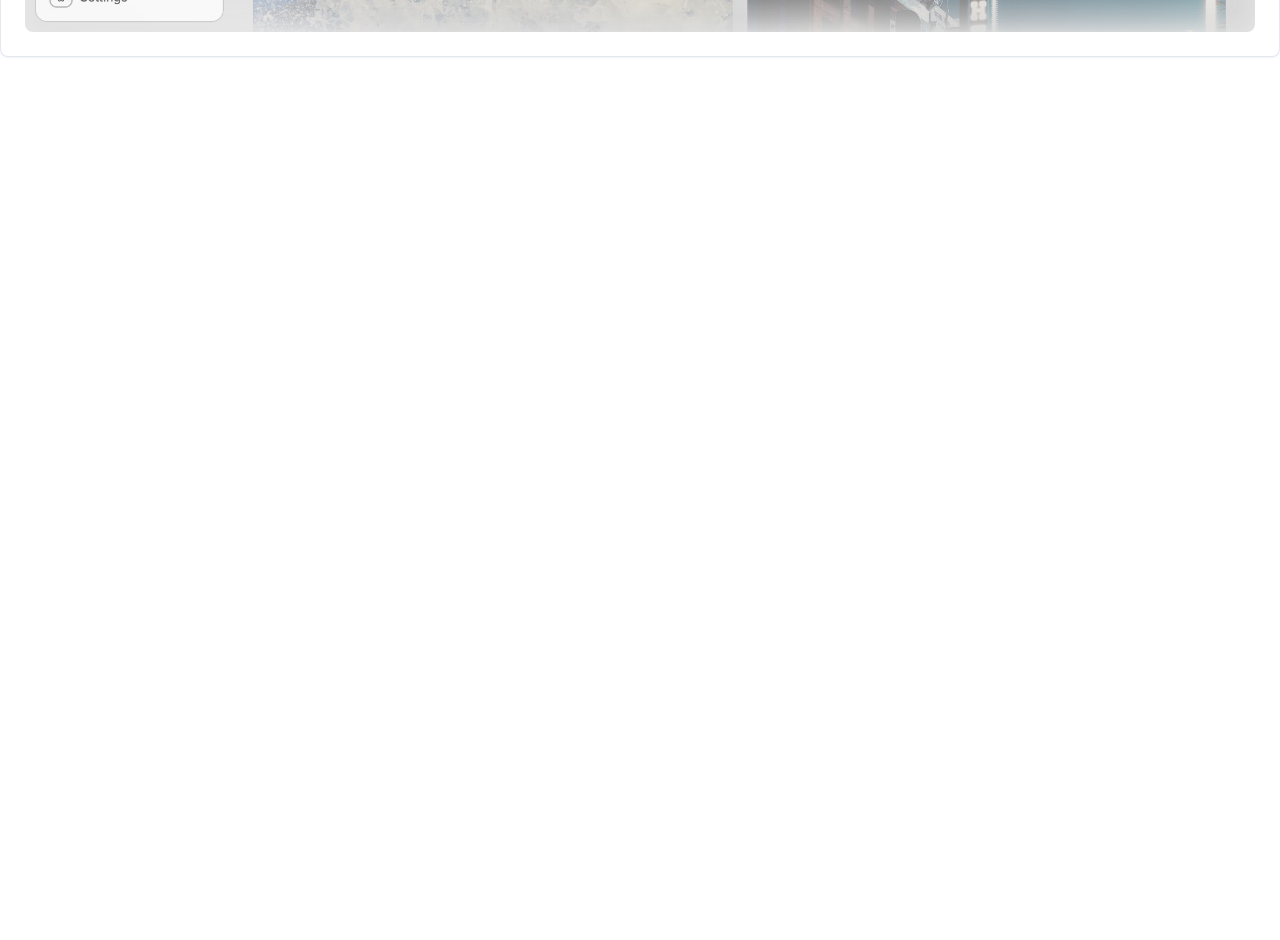
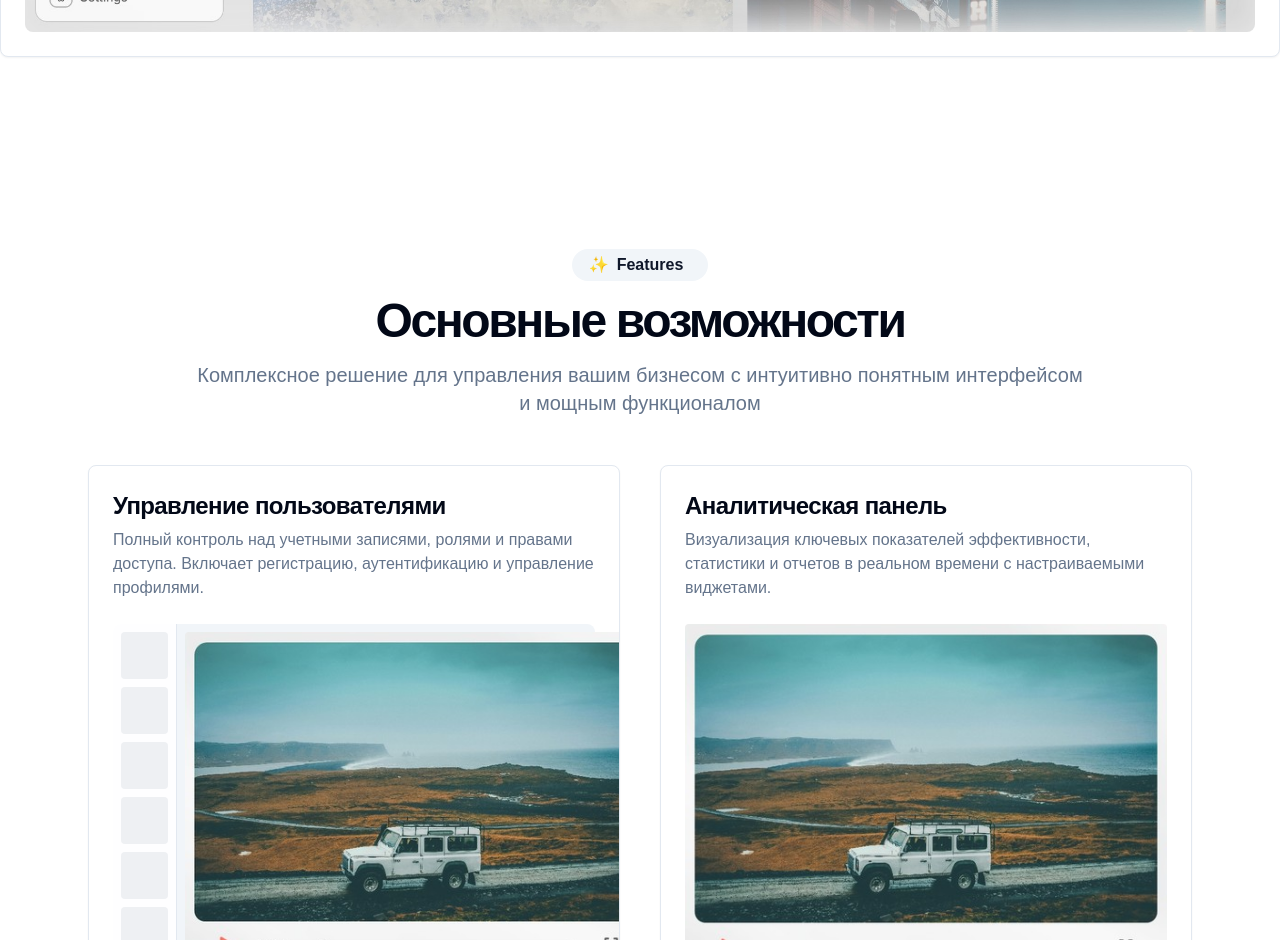
Before and after one commit to stasimus1978/School-Pro, a Next.js app: page / in a window 1280 px wide. Shown: the part 1860-2800 px from the top of the page. Before the commit the page ends 1981 px from the top, so only its background shows below. Built offline with nearby package versions, Linux system fonts and the light colour scheme; a web font is replaced by a local one.

Commit message:
9. Добавление компонента GridFeatures на главную страницу и создание компонента SectionHeader; добавление нового компонента Input

```diff
--- a/app/(front)/page.tsx
+++ b/app/(front)/page.tsx
@@ -1,4 +1,5 @@
 import DashboardPreview from "@/components/frontend/dashboard-preview";
+import GridFeatures from "@/components/frontend/grid-features";
 import HeroSection from "@/components/frontend/hero-section";
 import LogoCloud from "@/components/frontend/logo-cloud";
 
@@ -8,6 +9,7 @@ export default function HomePage() {
       <HeroSection />
       <LogoCloud />
       <DashboardPreview />
+      <GridFeatures />
     </main>
   );
 }
--- /dev/null
+++ b/components/frontend/grid-features.tsx
@@ -0,0 +1,155 @@
+import { Card, CardContent, CardHeader, CardTitle } from "@/components/ui/card";
+import SectionHeader from "./section-header";
+import Image from "next/image";
+import { BookOpen, Bus, ClipboardList, DollarSign, GraduationCap, MessageSquare, Users } from "lucide-react";
+
+const features = [
+  {
+    title: "Управление пользователями",
+    description:
+      "Полный контроль над учетными записями, ролями и правами доступа. Включает регистрацию, аутентификацию и управление профилями.",
+    icon: Users,
+    image: "/images/placeholder.jpg",
+  },
+  {
+    title: "Аналитическая панель",
+    description:
+      "Визуализация ключевых показателей эффективности, статистики и отчетов в реальном времени с настраиваемыми виджетами.",
+    icon: GraduationCap,
+    image: "/images/placeholder.jpg",
+  },
+  {
+    title: "Управление документами",
+    description:
+      "Централизованное хранение, версионирование и совместная работа над документами с продвинутым поиском и категоризацией.",
+    icon: MessageSquare,
+    image: "/images/placeholder.jpg",
+  },
+  {
+    title: "Коммуникационный центр",
+    description:
+      "Встроенная система обмена сообщениями, уведомлений и групповых чатов для эффективного взаимодействия команды.",
+    icon: DollarSign,
+    image: "/images/placeholder.jpg",
+  },
+  {
+    title: "Управление задачами",
+    description:
+      "Планирование, отслеживание и распределение задач с поддержкой дедлайнов, приоритетов и статусов выполнения.",
+    icon: ClipboardList,
+    image: "/images/placeholder.jpg",
+  },
+  {
+    title: "Финансовый модуль",
+    description:
+      "Учет доходов и расходов, формирование бюджетов, генерация финансовых отчетов и интеграция с платежными системами.",
+    icon: Bus,
+    image: "/images/placeholder.jpg",
+  },
+  {
+    title: "Система отчетности",
+    description:
+      "Создание настраиваемых отчетов, экспорт данных в различных форматах и автоматическая рассылка по расписанию.",
+    icon: BookOpen,
+    image: "/images/placeholder.jpg",
+  },
+];
+
+export default function GridFeatures() {
+  return (
+    <section className="w-full py-12 md:py-24 lg:py-32 bg-background">
+      <div className="container max-w-6xl mx-auto px-4 md:px-6">
+        <SectionHeader
+          title="Features"
+          heading="Основные возможности"
+          description="Комплексное решение для управления вашим бизнесом с интуитивно понятным интерфейсом и мощным функционалом"
+        />
+
+        <div className="grid md:grid-cols-2 gap-6 lg:gap-10 mt-12">
+          <div className="space-y-4">
+            <Card className="relative overflow-hidden">
+              <CardHeader>
+                <CardTitle className="text-2xl">{features[0].title}</CardTitle>
+                <p className="text-muted-foreground">{features[0].description}</p>
+              </CardHeader>
+              <CardContent>
+                <div className="relative bg-muted rounded-lg p-2">
+                  <div className="absolute left-0 top-0 bottom-0 w-16 bg-background/95 border-r flex flex-col gap-2 p-2">
+                    {Array.from({ length: 8 }).map((_, i) => (
+                      <div
+                        key={i}
+                        className="w-full aspect-square rounded bg-muted-foreground/10 flex items-center justify-center"
+                      />
+                    ))}
+                  </div>
+
+                  <Image
+                    src={features[0].image}
+                    alt={features[0].title}
+                    width={600}
+                    height={400}
+                    className="rounded ml-16"
+                  />
+
+                  {/* <div className="p-2">
+                    <div className="h-24 rounded bg-muted" />
+                  </div> */}
+                </div>
+              </CardContent>
+            </Card>
+
+            <Card>
+              <CardHeader>
+                <CardTitle className="text-2xl">{features[2].title}</CardTitle>
+                <p className="text-muted-foreground">{features[2].description}</p>
+              </CardHeader>
+              <CardContent className="">
+                <Image
+                  src={features[2].image}
+                  alt={features[2].title}
+                  width={600}
+                  height={400}
+                  className="rounded w-full"
+                />
+              </CardContent>
+            </Card>
+          </div>
+
+          <div className="space-y-4">
+            <Card>
+              <CardHeader>
+                <CardTitle className="text-2xl">{features[1].title}</CardTitle>
+                <p className="text-muted-foreground">{features[1].description}</p>
+              </CardHeader>
+              <CardContent className="">
+                <Image
+                  src={features[1].image}
+                  alt={features[1].title}
+                  width={600}
+                  height={400}
+                  className="rounded w-full"
+                />
+              </CardContent>
+            </Card>
+
+            <Card>
+              <CardHeader>
+                <CardTitle className="text-2xl">{features[2].title}</CardTitle>
+                <p className="text-muted-foreground">{features[2].description}</p>
+              </CardHeader>
+              <CardContent className="">
+                <Image
+                  src={features[2].image}
+                  alt={features[2].title}
+                  width={600}
+                  height={400}
+                  className="rounded w-full"
+                />
+              </CardContent>
+            </Card>
+          </div>
+        </div>
+      </div>
+    </section>
+  );
+}
--- /dev/null
+++ b/components/frontend/section-header.tsx
@@ -0,0 +1,19 @@
+import SmallTitle from "./small-title";
+
+export default function SectionHeader({
+  title,
+  heading,
+  description,
+}: {
+  title: string;
+  heading: string;
+  description: string;
+}) {
+  return (
+    <div className="flex flex-col items-center justify-center space-y-4 text-center">
+      {title && <SmallTitle title={title} />}
+      <h2 className="text-3xl font-bold tracking-tighter sm:text-5xl">{heading}</h2>
+      <p className="max-w-[900px] text-muted-foreground text-lg sm:text-xl">{description}</p>
+    </div>
+  );
+}
--- /dev/null
+++ b/components/ui/input.tsx
@@ -0,0 +1,22 @@
+import * as React from "react"
+
+import { cn } from "@/lib/utils"
+
+const Input = React.forwardRef<HTMLInputElement, React.ComponentProps<"input">>(
+  ({ className, type, ...props }, ref) => {
+    return (
+      <input
+        type={type}
+        className={cn(
+          "flex h-10 w-full rounded-md border border-input bg-background px-3 py-2 text-base ring-offset-background file:border-0 file:bg-transparent file:text-sm file:font-medium file:text-foreground placeholder:text-muted-foreground focus-visible:outline-none focus-visible:ring-2 focus-visible:ring-ring focus-visible:ring-offset-2 disabled:cursor-not-allowed disabled:opacity-50 md:text-sm",
+          className
+        )}
+        ref={ref}
+        {...props}
+      />
+    )
+  }
+)
+Input.displayName = "Input"
+
+export { Input }
```
Also changed, not shown: public/images/placeholder.jpg (added), 1 other file (tests, documents, lock files or other folders).
